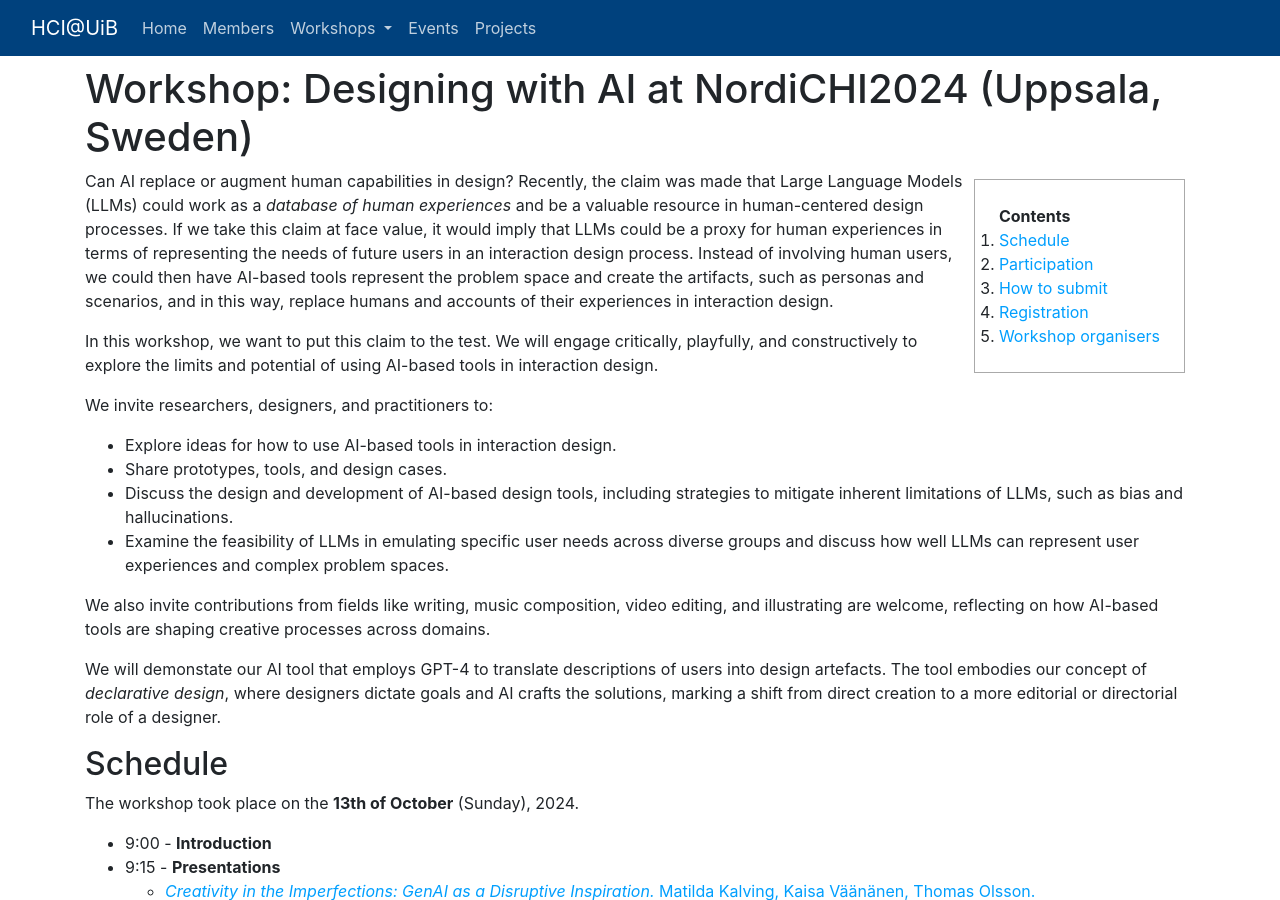
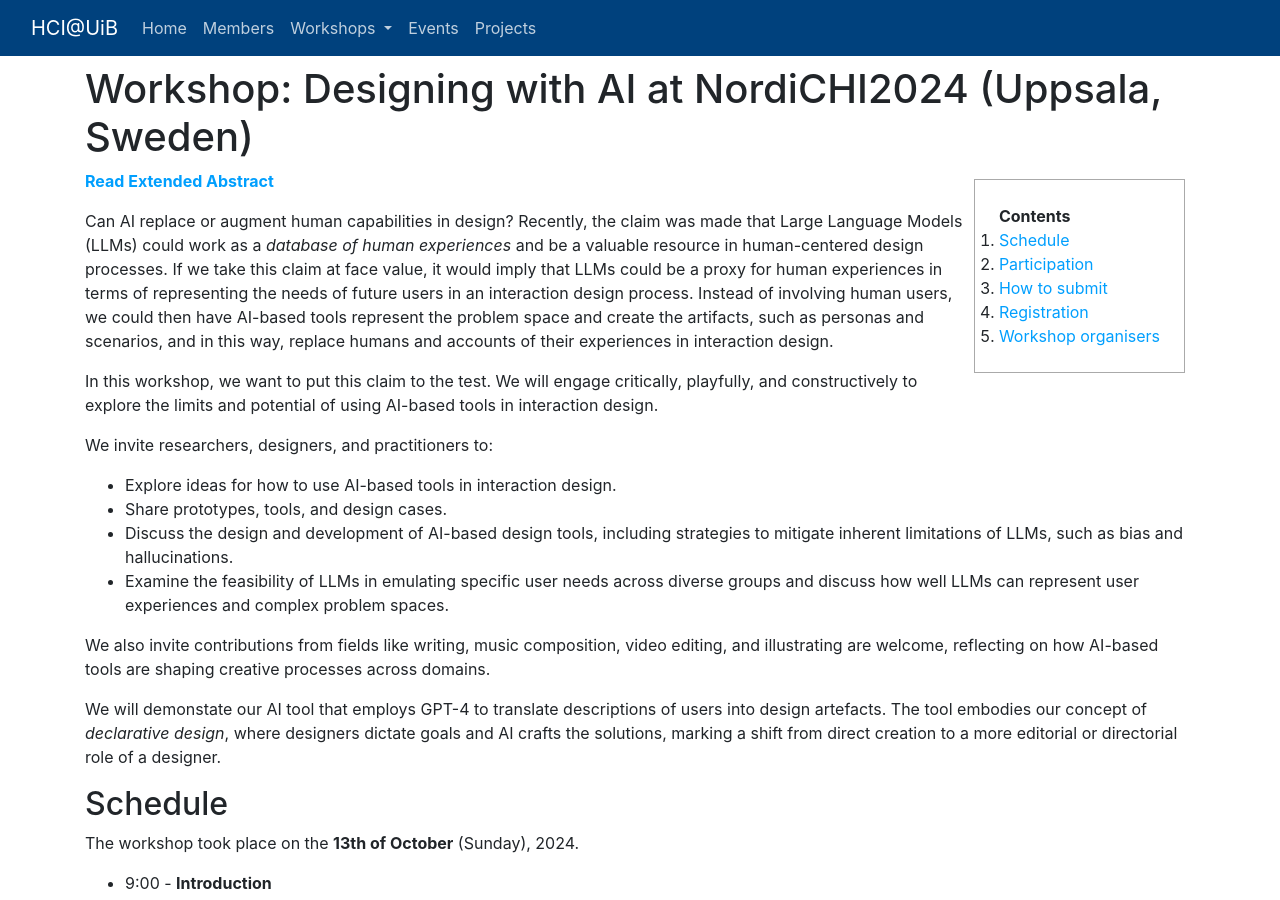
Before and after one commit to BergenHCI/bergenhci.github.io, a Jekyll site: the page built from ws/designing_with_ai.md, in a window 1280 px wide and 900 px high. Built offline with Jekyll 4.4.1, drawn with Linux system fonts in a browser that asks for light colours; our own code applies the rules of GitHub Pages for plain Markdown files.

Commit message:
add link to extended abstract

```diff
--- a/ws/designing_with_ai.md
+++ b/ws/designing_with_ai.md
@@ -4,6 +4,8 @@
 
 * TOC
 {:toc}
+
+[**Read Extended Abstract**](https://dl.acm.org/doi/abs/10.1145/3677045.3685449)
 
 Can AI replace or augment human capabilities in design? Recently, the claim was made that Large Language Models (LLMs) could work as a *database of human experiences* and be a valuable resource in human-centered design processes. If we take this claim at face value, it would imply that LLMs could be a proxy for human experiences in terms of representing the needs of future users in an interaction design process. Instead of involving human users, we could then have AI-based tools represent the problem space and create the artifacts, such as personas and scenarios, and in this way, replace humans and accounts of their experiences in interaction design.
 
```
